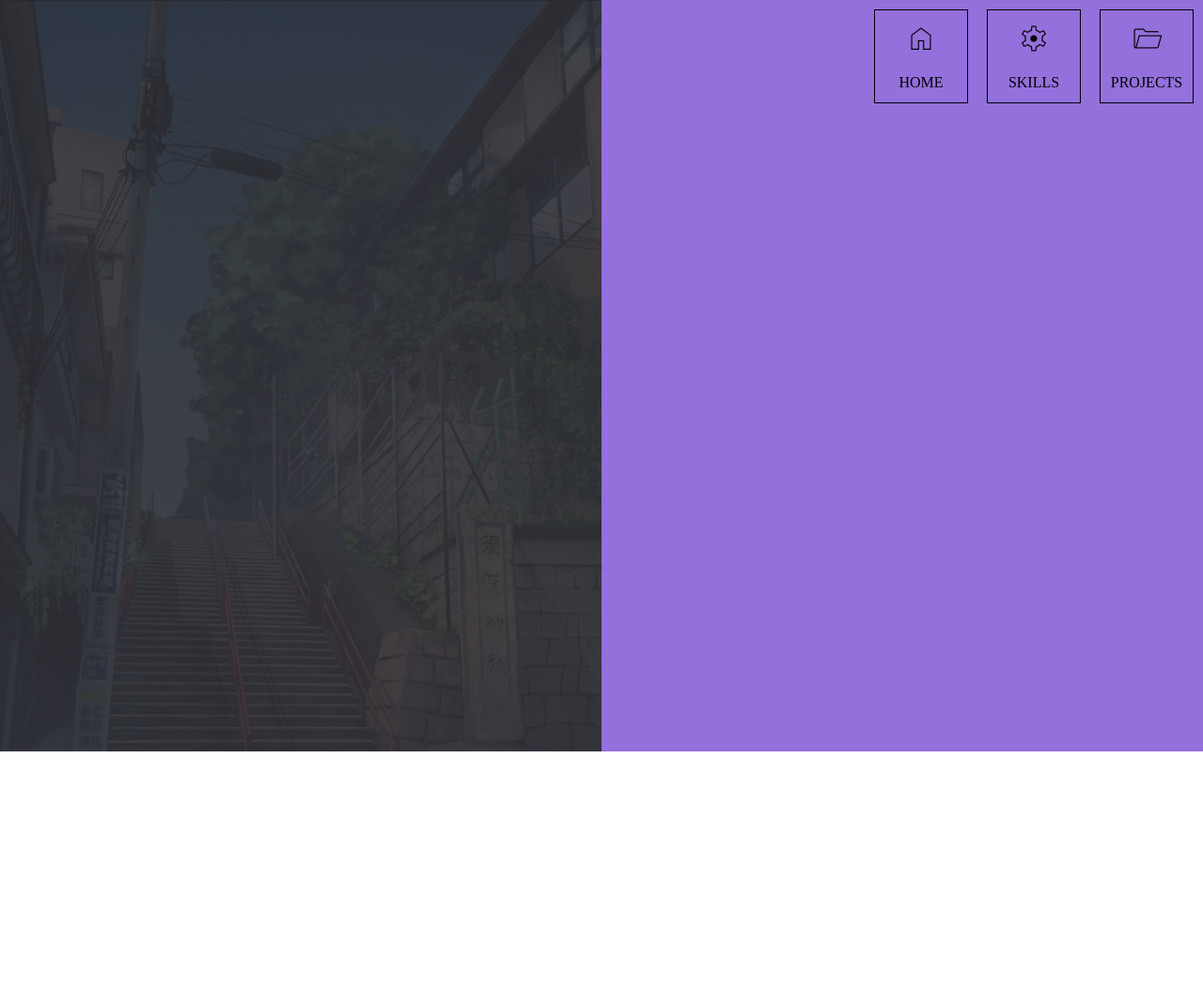
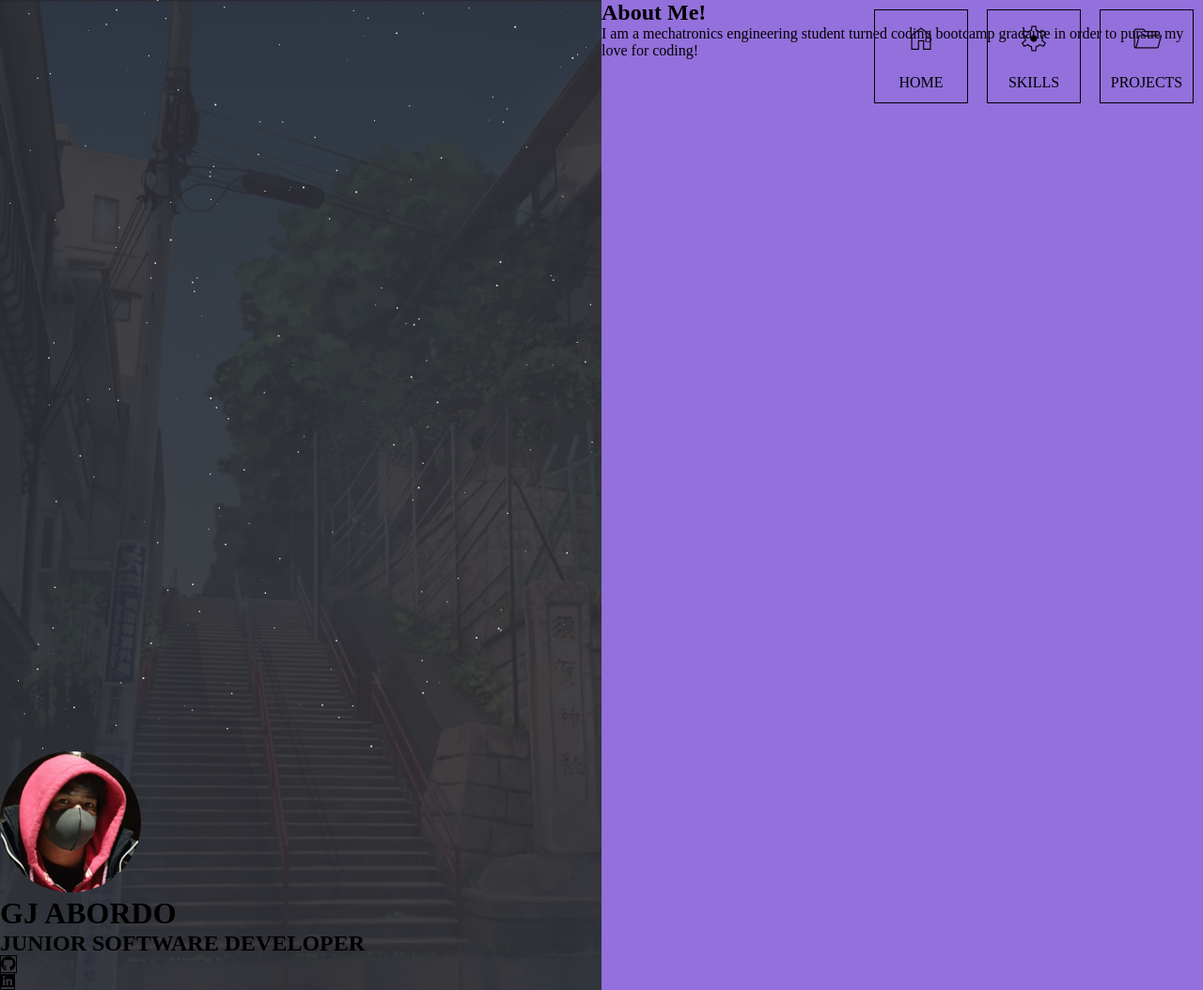
Before and after one commit to 26june/portfolio-website, a React (Create React App) app: page / in a window 1280 px wide. Shown: the whole page at 94% size. Before the commit the page ends 800 px from the top, so only its background shows below. Built offline with nearby package versions, Linux system fonts and the light colour scheme.

Commit message:
add content

```diff
--- a/src/Components/Home.jsx
+++ b/src/Components/Home.jsx
@@ -1,14 +1,97 @@
-import React from "react";
+import React, { useEffect } from "react";
 import "../Styles/Home.css";
 import Navbar from "./common/Navbar";
 
 export default function Home() {
+  useEffect(() => {
+    const canvas = document.getElementById("snowfall");
+    const ctx = canvas.getContext("2d");
+    const color = "#eeeeee";
+    canvas.width = window.innerWidth;
+    canvas.height = window.innerHeight;
+    canvas.style.display = "block";
+    ctx.fillStyle = color;
+    ctx.lineWidth = 0.1;
+    ctx.strokeStyle = color;
+    var dots = { nb: 500, distance: 80, d_radius: 150, array: [] };
+    function Dot() {
+      this.x = Math.random() * canvas.width;
+      this.y = Math.random() * canvas.height;
+      this.vx = -0.5 + Math.random();
+      this.vy = -0.5 + Math.random();
+      this.radius = Math.random();
+    }
+    Dot.prototype = {
+      create: function () {
+        ctx.beginPath();
+        ctx.arc(this.x, this.y, this.radius, 0, Math.PI * 2, false);
+        ctx.fill();
+      },
+    };
+    function makeDots() {
+      for (let i = 0; i < dots.nb; i++) {
+        dots.array.push(new Dot());
+      }
+    }
+    function moveDots() {
+      for (let i = 0; i < dots.nb; i++) {
+        var dot = dots.array[i];
+        if (dot.y < 0 || dot.y > canvas.height) {
+          dot.vx = dot.vx;
+          dot.vy = -dot.vy;
+        } else if (dot.x < 0 || dot.x > canvas.width) {
+          dot.vx = -dot.vx;
+          dot.vy = dot.vy;
+        }
+        dot.x += dot.vx;
+        dot.y += dot.vy;
+      }
+    }
+    function animateDots() {
+      ctx.clearRect(0, 0, canvas.width, canvas.height);
+      for (let i = 0; i < dots.nb; i++) {
+        let dot = dots.array[i];
+        dot.create();
+      }
+      moveDots();
+    }
+    makeDots();
+    setInterval(animateDots, 1000 / 30);
+  }, []);
+
   return (
     <div className="Home">
-      <div className="left-section"></div>
+      <div className="left-section">
+        <canvas id="snowfall"></canvas>
+        <div className="left-content">
+          <img src={require("../Assets/Images/gj.png")} alt="GJ ABORDO"></img>
+          <h1>GJ ABORDO</h1>
+          <h2>JUNIOR SOFTWARE DEVELOPER</h2>
+          <ul>
+            <li>
+              <a href="https://github.com/26june">
+                <i className="fa-brands fa-github"></i>
+              </a>
+            </li>
+
+            <li>
+              <a href="https://www.linkedin.com/in/gj-abordo-044345208/">
+                <i className="fa-brands fa-linkedin"></i>
+              </a>
+            </li>
+          </ul>
+        </div>
+      </div>
 
       <div className="right-section">
         <Navbar></Navbar>
+        <div className="right-content">
+          <h2>About Me!</h2>
+          <p>
+            I am a mechatronics engineering student turned coding bootcamp
+            gradaute in order to pursue my love for coding!
+          </p>
+        </div>
       </div>
     </div>
   );
```
